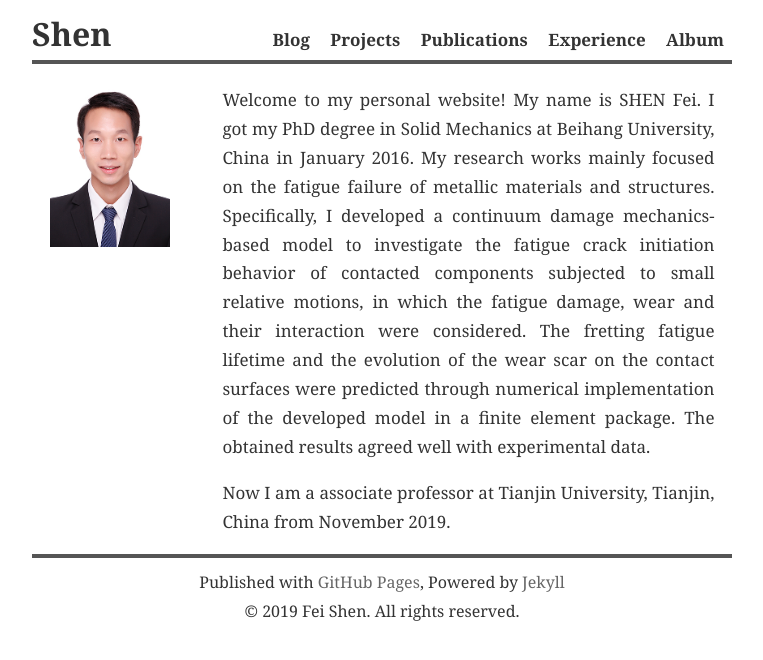
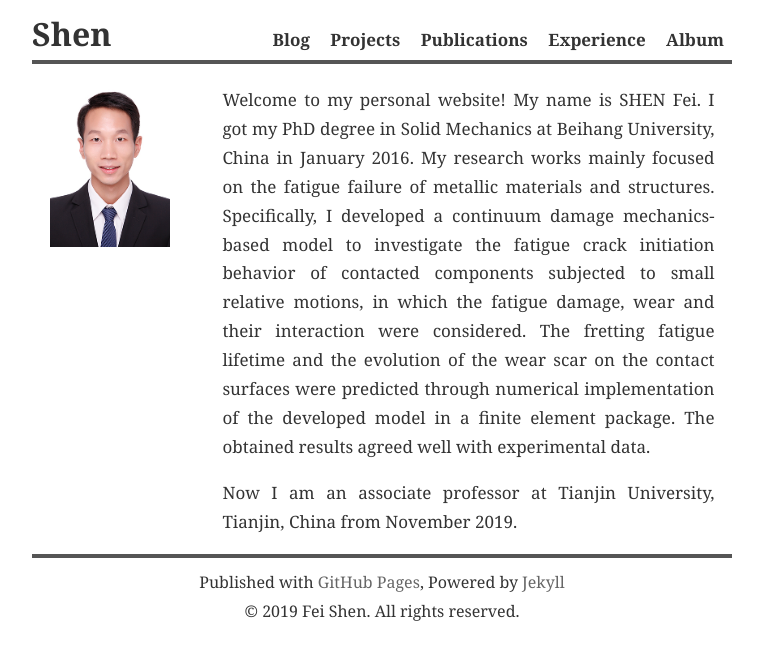
Before and after one commit to philshenfei/feishen, a Jekyll site: the page built from index.md, in a window 1280 px wide. Shown: the top 660 px of the page, without its empty margins (258-1021 px from the left). Built offline with Jekyll 4.4.1, drawn with Linux system fonts in a browser that asks for light colours; nearby versions of some CDN libraries.

```diff
--- a/_config.yml
+++ b/_config.yml
@@ -61,7 +61,7 @@ date_format: "%b %-d, %Y"
 display-next-prev-post: true
 
 # Leave empty if you don't want comments on post pages.
-disqus-shortname: philshenfei
+# disqus-shortname: philshenfei
 
 
 #####################
--- a/index.md
+++ b/index.md
@@ -14,7 +14,7 @@ layout: default
 
 <p>Welcome to my personal website! My name is SHEN Fei. I got my PhD degree in Solid Mechanics at Beihang University, China in January 2016. My research works mainly focused on the fatigue failure of metallic materials and structures. Specifically, I developed a continuum damage mechanics-based model to investigate the fatigue crack initiation behavior of contacted components subjected to small relative motions, in which the fatigue damage, wear and their interaction were considered. The fretting fatigue lifetime and the evolution of the wear scar on the contact surfaces were predicted through numerical implementation of the developed model in a finite element package. The obtained results agreed well with experimental data.</p>
 
-<p>Now I am a associate professor at Tianjin University, Tianjin, China from November 2019.</p>
+<p>Now I am an associate professor at Tianjin University, Tianjin, China from November 2019.</p>
 
 </div>
 </div>
```
